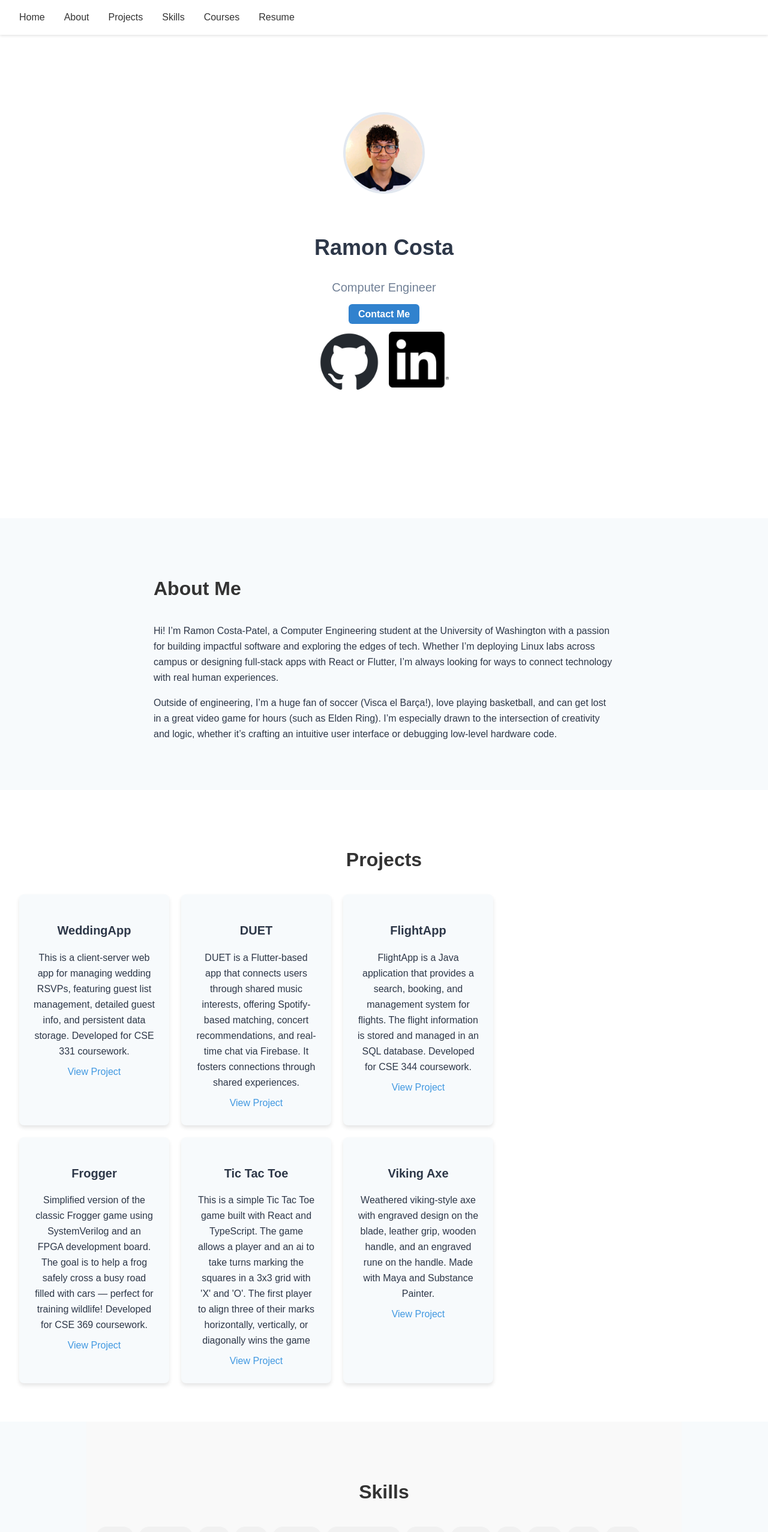
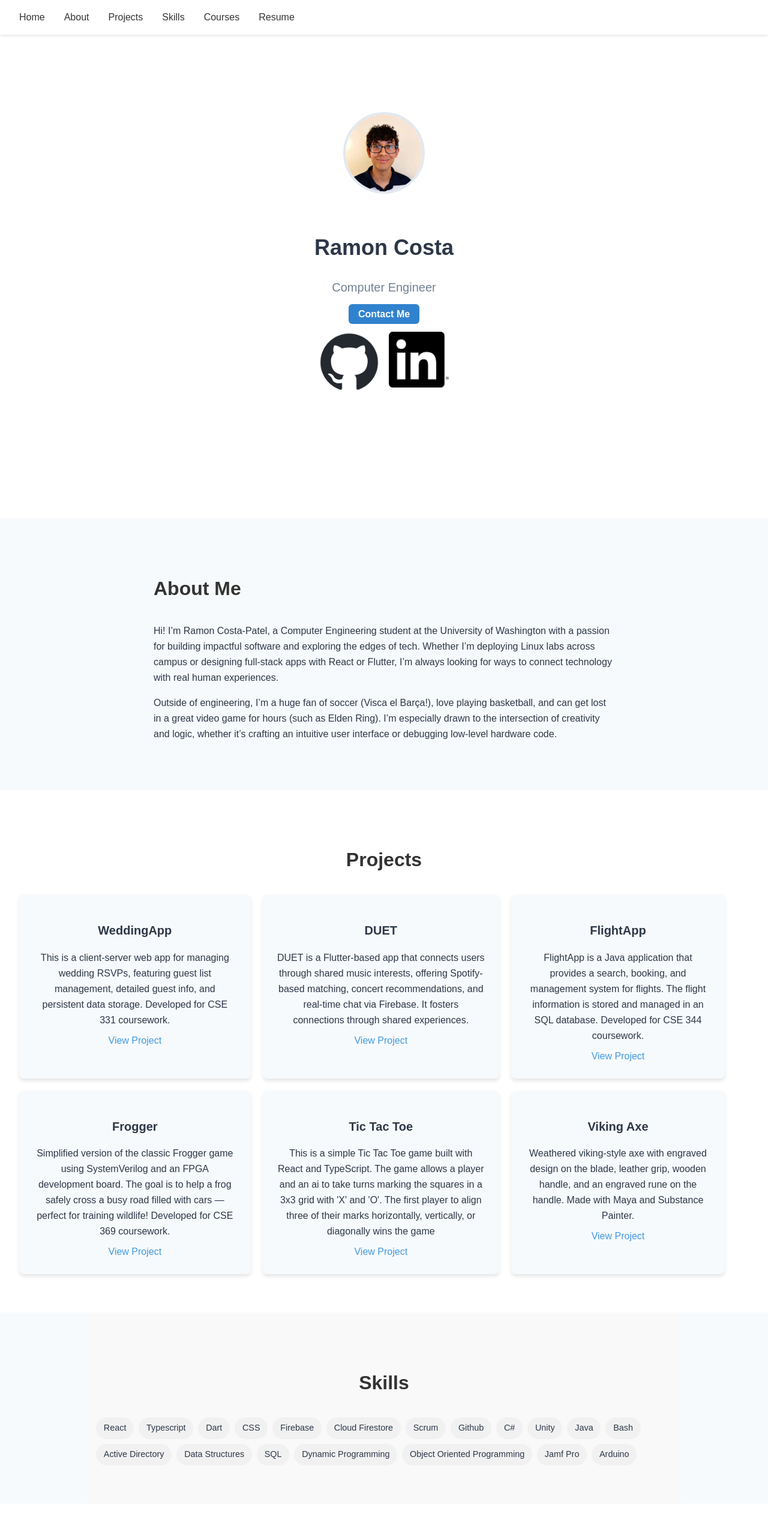
Before and after one commit to ramon-rcp/ramonrcp.portfolio, a React app: page / in a window 1280 px wide. Shown: the top 2554 px of the page at 60% size. Built offline with nearby package versions, Linux system fonts and the light colour scheme.

Commit message:
change grid format for projects

```diff
--- a/src/Projects.css
+++ /dev/null
@@ -1,28 +0,0 @@
-.projects {
-    padding: 20px;
-    text-align: center;
-  }
-
-  .projects-grid {
-    display: grid;
-    grid-template-columns: repeat(4, minmax(250px, 1fr));
-    gap: 20px;
-    margin-top: 20px;
-  }
-
-  .project-card {
-    border: 1px solid #ddd;
-    border-radius: 8px;
-    padding: 15px;
-    background-color: #f9f9f9;
-    box-shadow: 0 2px 5px rgba(0, 0, 0, 0.1);
-  }
-
-  .project-card h3 {
-    margin: 0 0 10px;
-  }
-
-  .project-card a {
-    color: #007bff;
-    text-decoration: none;
-  }
--- a/src/global.css
+++ b/src/global.css
@@ -144,19 +144,14 @@ body {
 
   @media (min-width: 790px) {
     .projects-grid {
-      grid-template-columns: repeat(3, minmax(250px, 1fr)); /* 3 cards per row for medium screens */
+      grid-template-columns: repeat(3, auto); /* 3 cards per row for medium screens */
     }
   }
 
-  @media (min-width: 1060) {
-    .projects-grid {
-      grid-template-columns: repeat(4, minmax(250px, 1fr)); /* 3 cards per row for medium screens */
-    }
-  }
 
   @media (min-width: 1400px) {
     .projects-grid {
-      grid-template-columns: repeat(5, minmax(250px, 1fr)); /* 5 cards per row for large screens */
+      grid-template-columns: repeat(4, auto); /* 5 cards per row for large screens */
     }
   }
 
```
